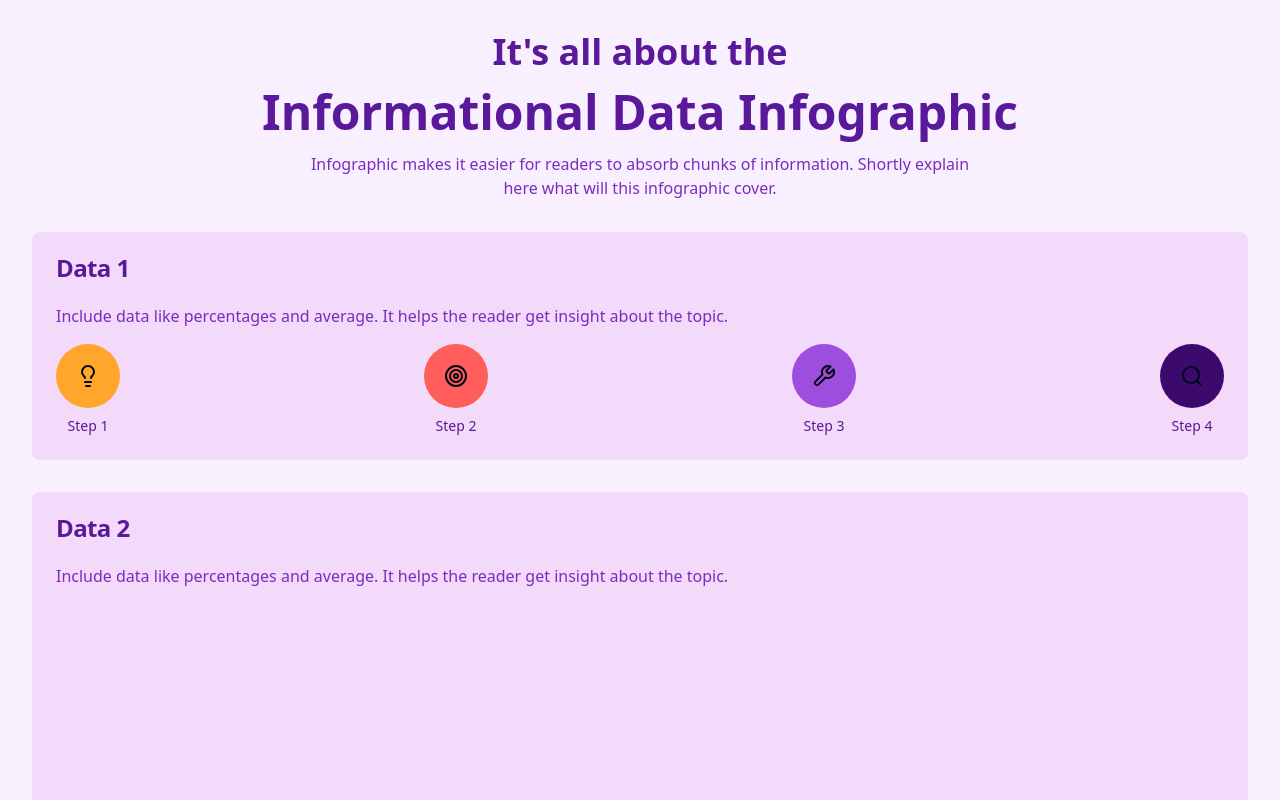
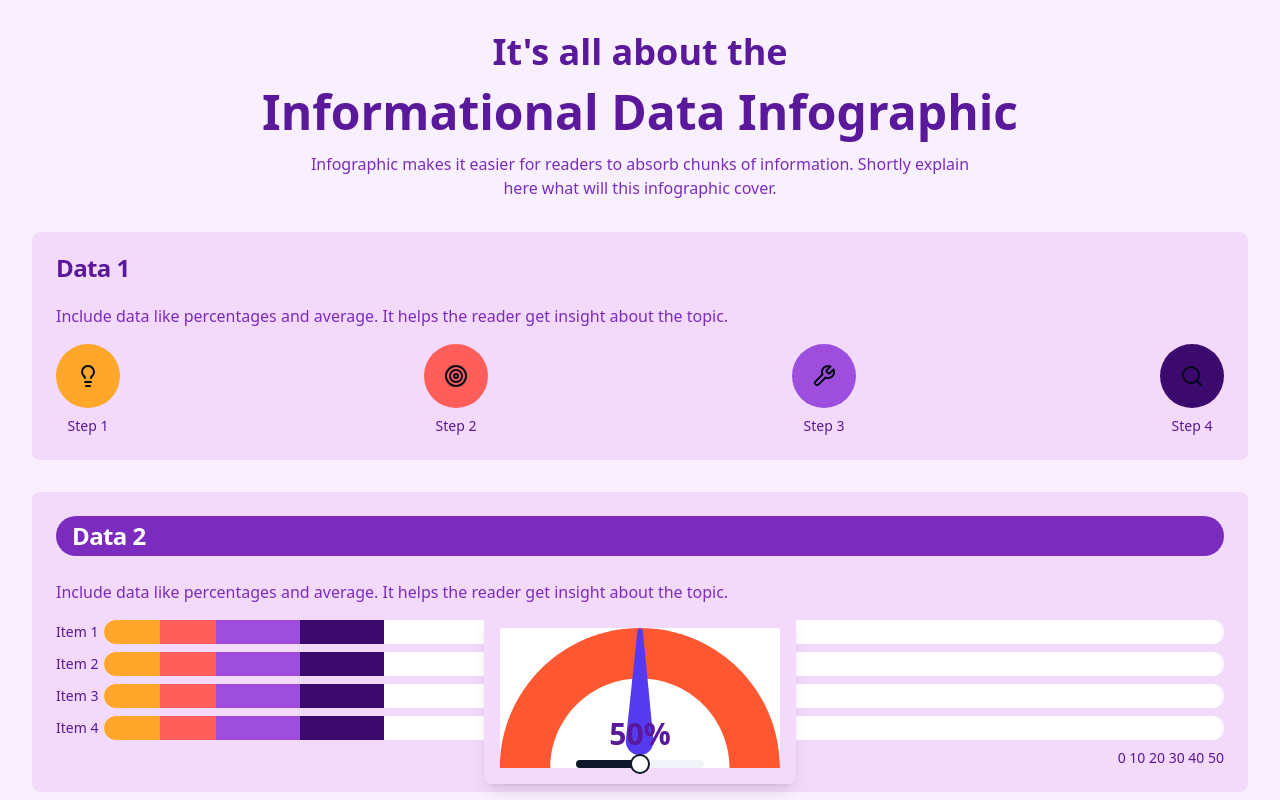
Before and after one commit to GPT-Engineer-App/interactive-gauge-dashboard, a React (Vite) app: page / in a window 1280 px wide. Shown: the top 800 px of the page. Built offline with nearby package versions, Linux system fonts and the light colour scheme.

Commit message:
GPT Engineer Update [skip gpt_engineer]

```diff
--- a/src/pages/Index.jsx
+++ b/src/pages/Index.jsx
@@ -76,21 +76,27 @@ const Index = () => {
 
         <Card className="bg-[#f3d9fa] border-none shadow-none">
           <CardHeader>
-            <CardTitle className="text-[#5a189a]">Data 2</CardTitle>
+            <CardTitle className="text-[#5a189a] bg-[#7b2cbf] text-white px-4 py-2 rounded-full inline-block">Data 2</CardTitle>
           </CardHeader>
           <CardContent>
             <p className="text-[#7b2cbf] mb-4">Include data like percentages and average. It helps the reader get insight about the topic.</p>
-            <div className="h-[200px]">
-              <ResponsiveContainer width="100%" height="100%">
-                <BarChart data={data2} layout="vertical">
-                  <XAxis type="number" hide />
-                  <YAxis dataKey="name" type="category" hide />
-                  <Tooltip />
-                  <Bar dataKey="value1" stackId="a" fill="#ffa62b" />
-                  <Bar dataKey="value2" stackId="a" fill="#ff5e5b" />
-                  <Bar dataKey="value3" stackId="a" fill="#9d4edd" />
-                </BarChart>
-              </ResponsiveContainer>
+            <div className="space-y-2">
+              {['Item 1', 'Item 2', 'Item 3', 'Item 4'].map((item, index) => (
+                <div key={item} className="flex items-center">
+                  <span className="w-12 text-sm font-medium text-[#5a189a]">{item}</span>
+                  <div className="flex-1 h-6 bg-white rounded-full overflow-hidden">
+                    <div className="flex h-full">
+                      <div className="bg-[#ffa62b]" style={{ width: `${(gaugeValue / 100) * 10}%` }}></div>
+                      <div className="bg-[#ff5e5b]" style={{ width: `${(gaugeValue / 100) * 10}%` }}></div>
+                      <div className="bg-[#9d4edd]" style={{ width: `${(gaugeValue / 100) * 15}%` }}></div>
+                      <div className="bg-[#3c096c]" style={{ width: `${(gaugeValue / 100) * 15}%` }}></div>
+                    </div>
+                  </div>
+                </div>
+              ))}
+            </div>
+            <div className="mt-2 text-right text-sm font-medium text-[#5a189a]">
+              0 10 20 30 40 50
             </div>
           </CardContent>
         </Card>
@@ -135,12 +141,9 @@ const Index = () => {
         </Card>
       </div>
 
-      <Card className="bg-[#f3d9fa] border-none shadow-none mt-8">
-        <CardHeader>
-          <CardTitle className="text-[#5a189a]">Data 5</CardTitle>
-        </CardHeader>
-        <CardContent>
-          <p className="text-[#7b2cbf] mb-4">Include data like percentages and average. It helps the reader get insight about the topic.</p>
+      <div className="fixed bottom-4 left-1/2 transform -translate-x-1/2 z-10">
+        <Card className="bg-[#f3d9fa] border-none shadow-lg">
+          <CardContent className="p-4">
             <div className="flex justify-center items-center">
               <div className="relative w-[280px] h-[140px]">
                 <svg className="w-full h-full" viewBox="0 0 280 140">
@@ -179,6 +182,7 @@ const Index = () => {
           </CardContent>
         </Card>
       </div>
+    </div>
   );
 };
 
```
Lines whose indentation alone changed are shown as unchanged.
